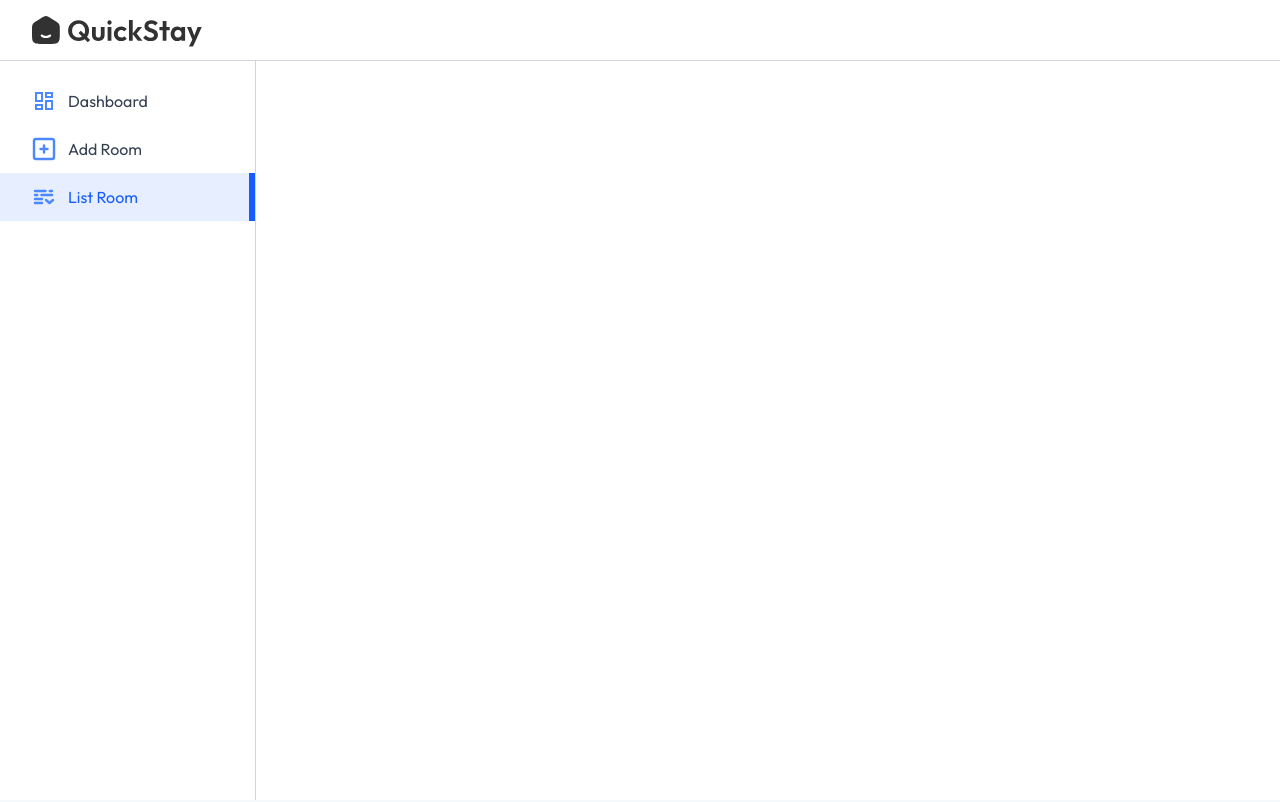
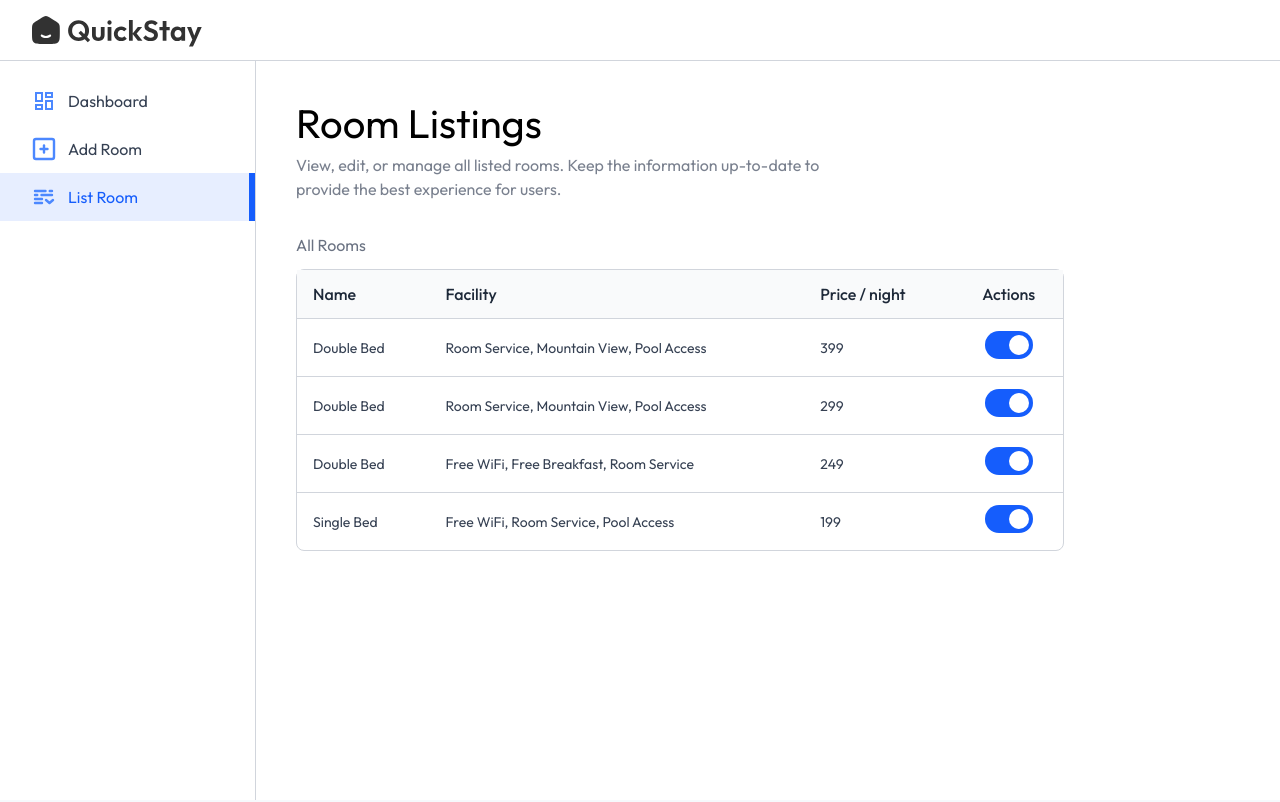
Before and after one commit to abdukodir96/hotel-booking, a React (Vite) app: page /owner/list-room in a window 1280 px wide. Shown: the top 802 px of the page. Built offline with nearby package versions, Linux system fonts and the light colour scheme; no server answers; a web font is replaced by a local one.

Commit message:
fead: develop and publish List Roooms Page

```diff
--- a/src/pages/hotelOwner/ListRoom.jsx
+++ b/src/pages/hotelOwner/ListRoom.jsx
@@ -1,9 +1,70 @@
-import React from "react";
+import React, { useState } from "react";
+import { roomsDummyData } from "../../assets/assets";
+import Title from "../../components/Title";
 
 const ListRoom = () => {
+  const [rooms, setRooms] = useState(roomsDummyData);
+
   return (
     <div>
-      <div></div>
+      <Title
+        align="left"
+        font="outfit"
+        title="Room Listings"
+        subTitle="View, edit, or manage all listed rooms. Keep the information up-to-date to provide the best experience for users."
+      />
+      <p className="text-gray-500 mt-8">All Rooms</p>
+
+      <div className="w-full max-w-3xl text-left border border-gray-300 rounded-lg mt-3">
+        <div className="max-h-80 overflow-y-scroll">
+          <table className="w-full">
+            <thead className="bg-gray-50">
+              <tr>
+                <th className="py-3 px-4 text-gray-800 font-medium">Name</th>
+                <th className="py-3 px-4 text-gray-800 font-medium max-sm:hidden">
+                  Facility
+                </th>
+                <th className="py-3 px-4 text-gray-800 font-medium ">
+                  Price / night
+                </th>
+                <th className="py-3 px-4 text-gray-800 font-medium text-center">
+                  Actions
+                </th>
+              </tr>
+            </thead>
+
+            <tbody className="text-sm">
+              {rooms.map((item, index) => (
+                <tr key={index}>
+                  <td className="py-3 px-4 text-gray-700 border-t border-gray-300">
+                    {item.roomType}
+                  </td>
+
+                  <td className="py-3 px-4 text-gray-700 border-t border-gray-300 max-sm:hidden">
+                    {item.amenities.join(", ")}
+                  </td>
+
+                  <td className="py-3 px-4 text-gray-700 border-t border-gray-300">
+                    {item.pricePerNight}
+                  </td>
+
+                  <td className="py-3 px-4 border-t border-gray-300 text-sm text-red-500 text-center">
+                    <label className="relative inline-flex items-center cursor-pointer text-gray-900 gap-3">
+                      <input
+                        type="checkbox"
+                        className="sr-only peer"
+                        checked={item.isAvailable}
+                      />
+                      <div className="w-12 h-7 bg-slate-300 rounded-full peer peer-checked:bg-blue-600 transition-colors duration-200"></div>
+                      <span className="dot absolute left-1 top-1 w-5 h-5 bg-white rounded-full transition-transform duration-200 ease-in-out peer-checked:translate-x-5"></span>
+                    </label>
+                  </td>
+                </tr>
+              ))}
+            </tbody>
+          </table>
+        </div>
+      </div>
     </div>
   );
 };
```
